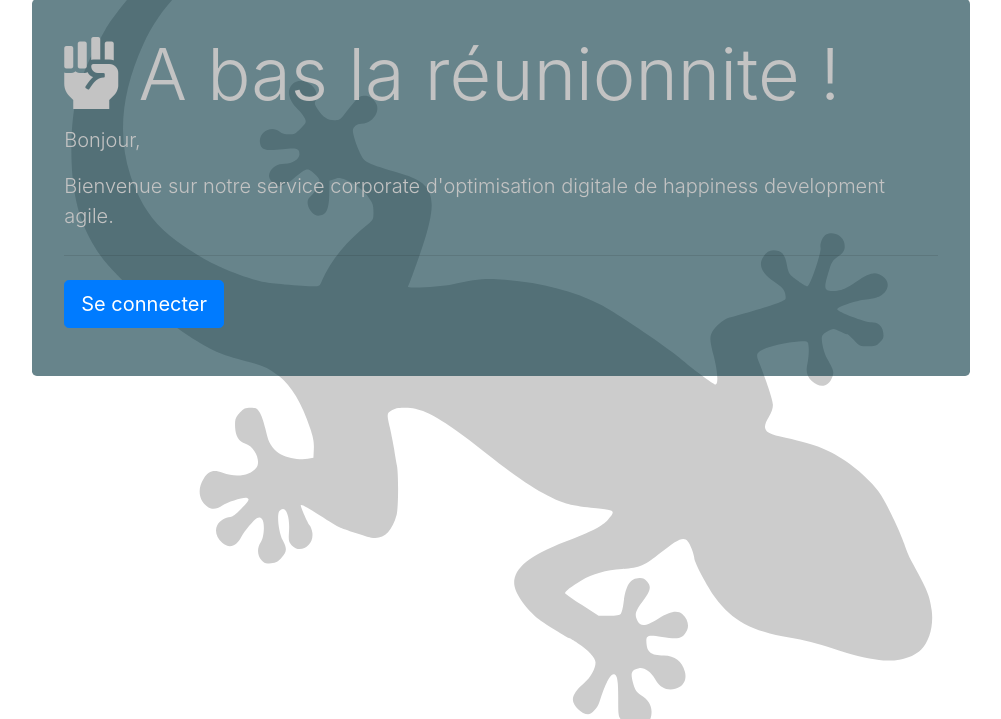
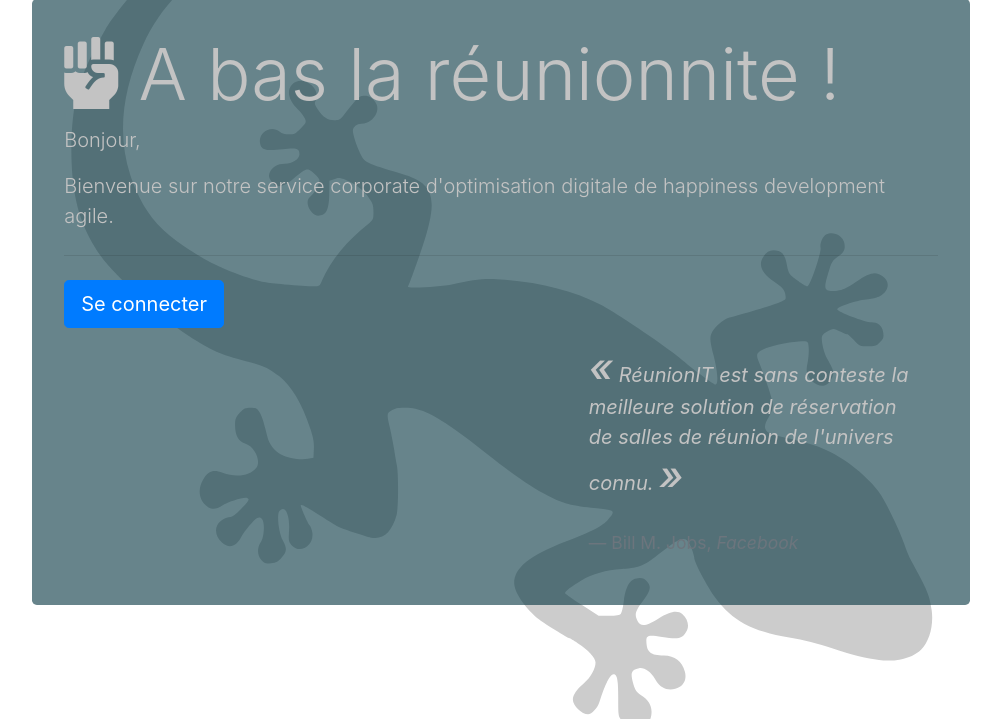
Before and after one commit to rgrassian/reunionit, a Symfony app: template templates/front/index.html.twig in a window 1280 px wide. Shown: the part 81-800 px from the top of the page, without its empty margins (139-1140 px from the left). Run offline with Twig, Linux system fonts and the light colour scheme; the template is opened without the code that fills it, so the values that code supplies are empty; some libraries are stand-ins or nearby versions.

Commit message:
citation en page d'accueil

```diff
--- a/templates/front/index.html.twig
+++ b/templates/front/index.html.twig
@@ -21,7 +21,16 @@
             </p>
         {% endif %}
 
+        <div class="col-5 ml-auto">
+            <blockquote class="blockquote">
+                <p class="mb-0"><i><span class="h1">&laquo;</span>&nbsp;RéunionIT est sans conteste la meilleure solution de réservation de salles de réunion de l'univers connu.&nbsp;<span class="h1">&raquo;</span></i></p>
+                <br>
+                <footer class="blockquote-footer">Bill M. Jobs, <cite title="Source Title">Facebook</cite></footer>
+            </blockquote>
+        </div>
+
         {% if is_granted('IS_AUTHENTICATED_FULLY') %}
+
         <div class="row">
             <div class="col-12">Actuellement :</div>
             <div class="card text-white bg-info col-11 col-sm-4 col-lg-4 mb-1 mb-sm-3 mx-auto text-center">
```
